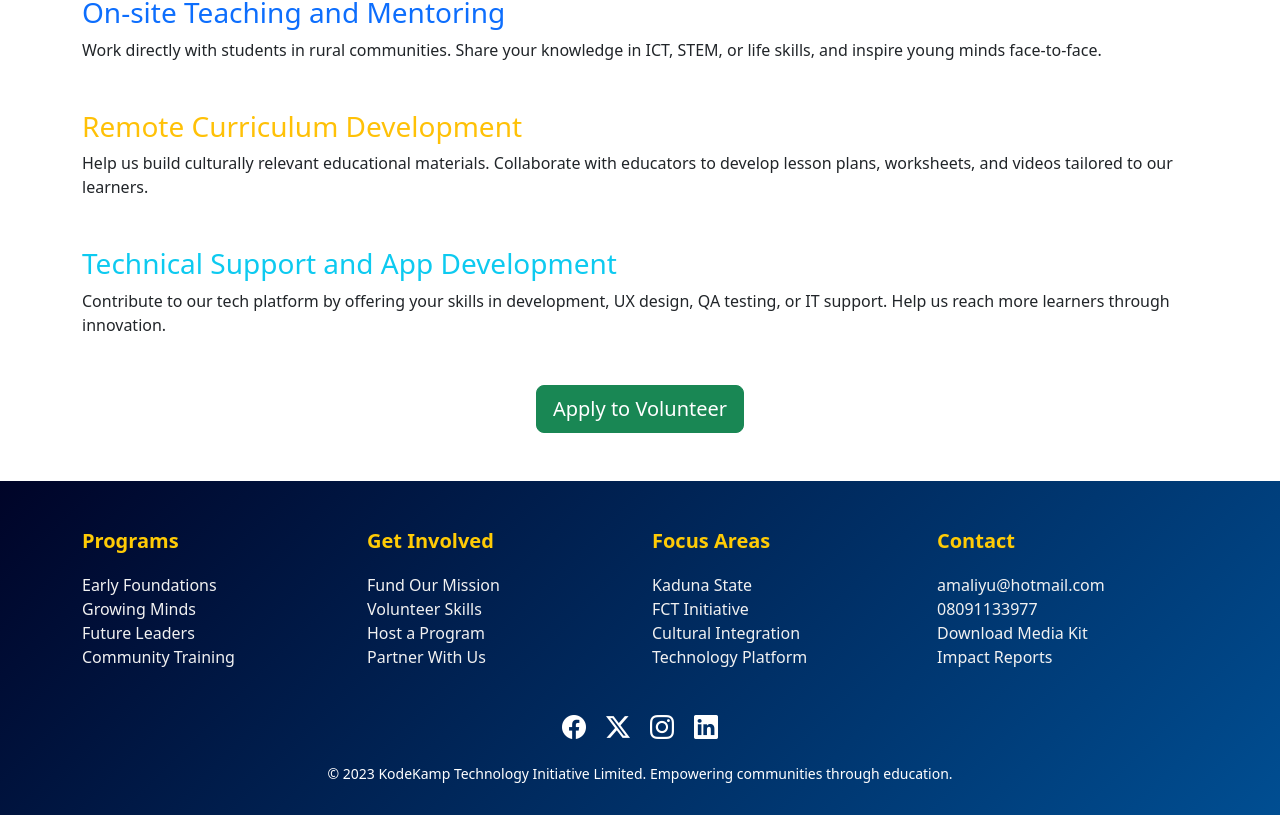
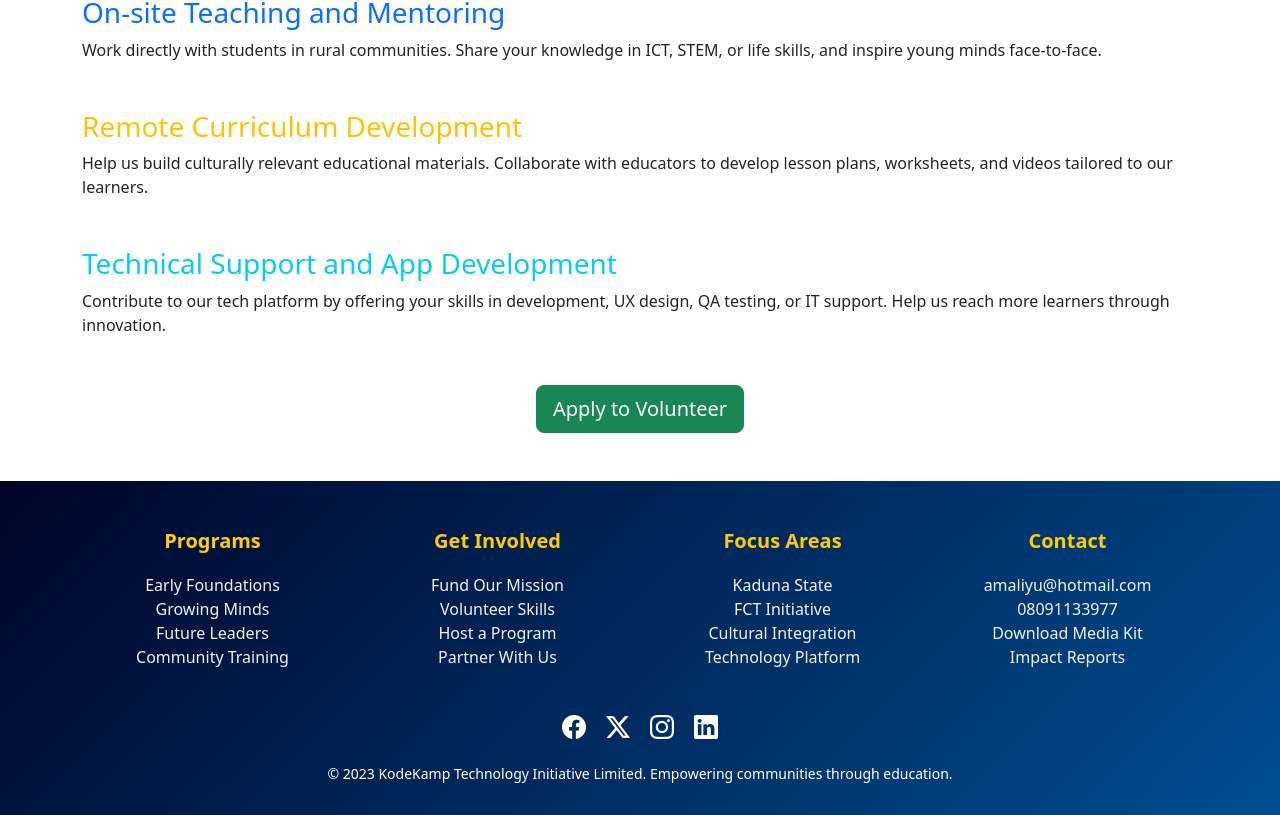
Before and after one commit to FarukmAliyu/KodekampInitiative, a React (Create React App) app: page /volunteering in a window 1280 px wide. Shown: the part 232-1047 px from the top of the page. Built offline with nearby package versions, Linux system fonts and the light colour scheme.

Commit message:
Update footer.css

```diff
--- a/src/Components/footer.css
+++ b/src/Components/footer.css
@@ -1,6 +1,25 @@
+/* Ensure the footer stays at the bottom when content is short */
+html, body {
+  height: 100%;
+  margin: 0;
+}
+
+.app-wrapper {
+  min-height: 100vh;
+  display: flex;
+  flex-direction: column;
+}
+
+.main-content {
+  flex: 1;
+}
+
+/* Existing footer styles + sticky layout */
 .footer-section {
   background: linear-gradient(135deg, #000428, #004e92);
   padding-bottom: 30px;
+  color: white;
+  text-align: center;
 }
 
 .section-title {
@@ -25,8 +44,3 @@
   margin: 0 10px;
   transition: transform 0.3s ease;
 }
-
-.social-icons a:hover {
-  transform: scale(1.3);
-  color: #38ef7d;
-}
```
